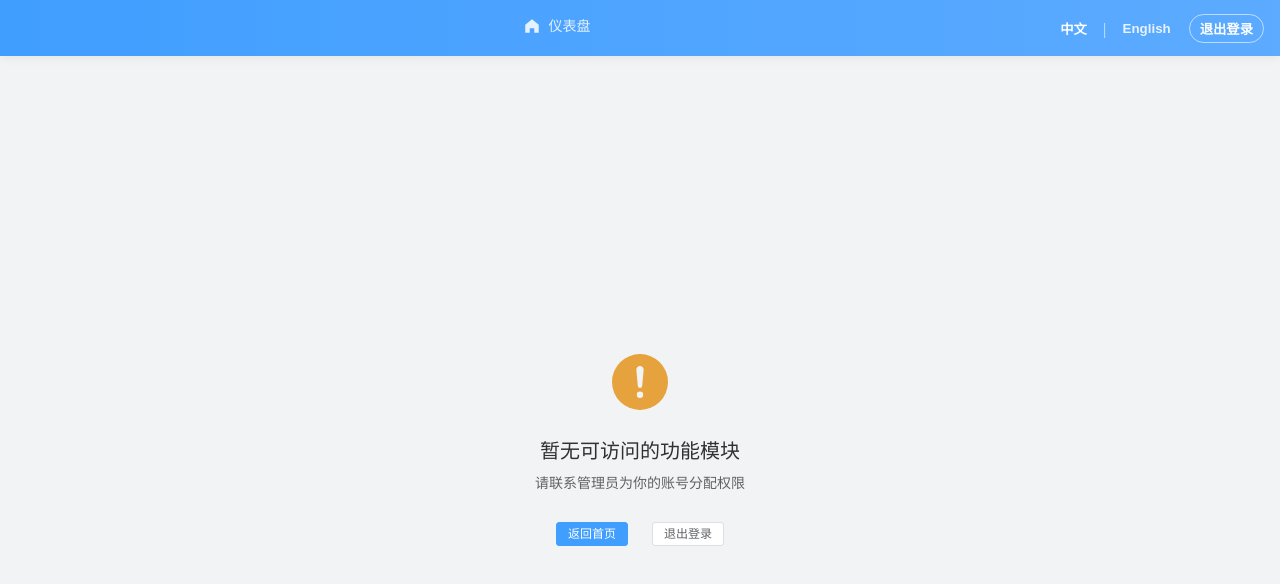
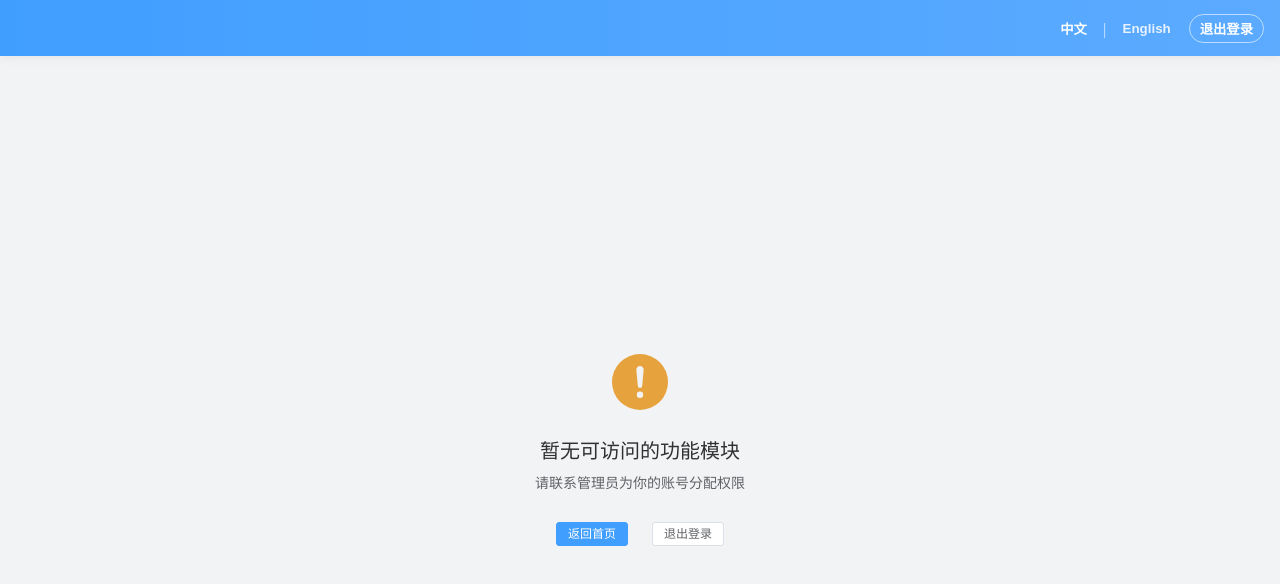
Before and after one commit to wongls0808/jinza, a Vue app: page /no-access in a window 1280 px wide. Shown: the top 584 px of the page. Built offline with nearby package versions, Linux system fonts and the light colour scheme; sample sign-in values are in the browser's storage.

Commit message:
chore(router): 移除仪表盘(Home)并将默认首页改为工作台(Workbench); 清理导航入口

```diff
--- a/src/App.vue
+++ b/src/App.vue
@@ -17,10 +17,7 @@
           :ellipsis="false"
           router
           @select="handleSelect">
-          <el-menu-item index="home" :route="{name: 'home'}">
-            <el-icon><HomeFilled /></el-icon>
-            <span>{{ t('home.title') }}</span>
-          </el-menu-item>
+
           <el-menu-item index="workbench" :route="{name: 'workbench'}" v-if="has('view_dashboard')">
             <el-icon><HomeFilled /></el-icon>
             <span>{{ t('workbench.title') }}</span>
@@ -145,9 +142,7 @@ watch(locale, (v) => {
 const isLogin = computed(() => route.name === 'login')
 
 // 当前选中的菜单项
-const activeMenu = computed(() => {
-  return route.name || 'home'
-})
+const activeMenu = computed(() => route.name || 'workbench')
 
 // 导航背景色
 const navBgColor = computed(() => 'transparent') // 透明背景，使用顶部导航栏的背景色
--- a/src/router/index.js
+++ b/src/router/index.js
@@ -1,7 +1,5 @@
 import { createRouter, createWebHistory } from 'vue-router'
-
 // Views
-import Home from '@/views/Home.vue'
 const Workbench = () => import('@/views/Workbench.vue')
 const UserManagement = () => import('@/views/UserManagement.vue')
 const ChangePassword = () => import('@/views/ChangePassword.vue')
@@ -22,7 +20,7 @@ const BuyFXHistory = () => import('@/views/BuyFXHistory.vue')
 export const routes = [
   { path: '/login', name: 'login', component: Login, meta: { public: true } },
   { path: '/change-password', name: 'change-password', component: ChangePassword, meta: { public: false } },
-  { path: '/', name: 'home', component: Home, meta: { perm: 'view_dashboard' } },
+  { path: '/', redirect: { name: 'workbench' } },
   { path: '/workbench', name: 'workbench', component: Workbench, meta: { perm: 'view_dashboard' } },
   { path: '/users', name: 'users', component: UserManagement, meta: { perm: 'manage_users' } },
   { path: '/customers', name: 'customers', component: Customers, meta: { perm: 'view_customers' } },
@@ -83,7 +81,7 @@ const readAuth = () => {
 
 // 计算一个用户可访问的首个页面，避免因权限不足跳转到自身而循环
 function firstAllowed(perms) {
-  const order = ['workbench','home','users','customers','banks','accounts','transactions']
+  const order = ['workbench','users','customers','banks','accounts','transactions']
   for (const name of order) {
     const r = routes.find(r => r.name === name)
     if (!r) continue
```
